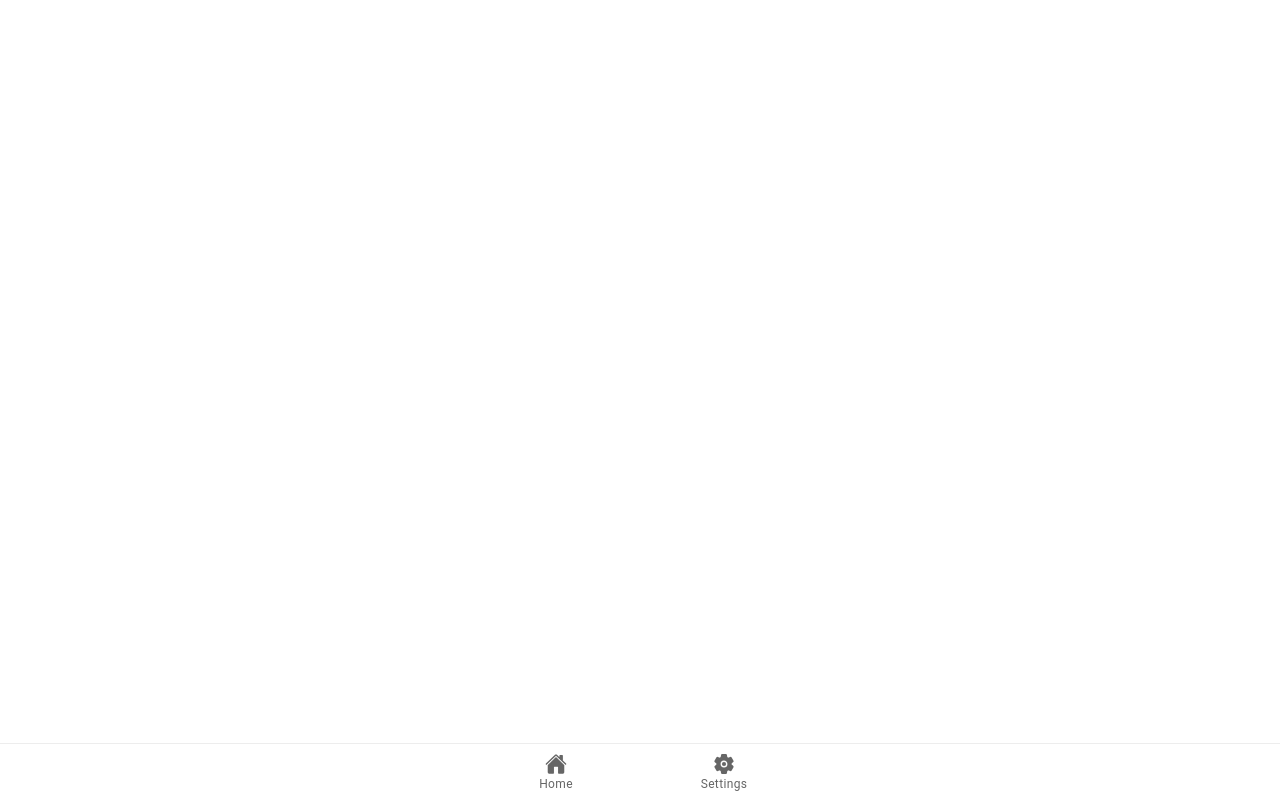
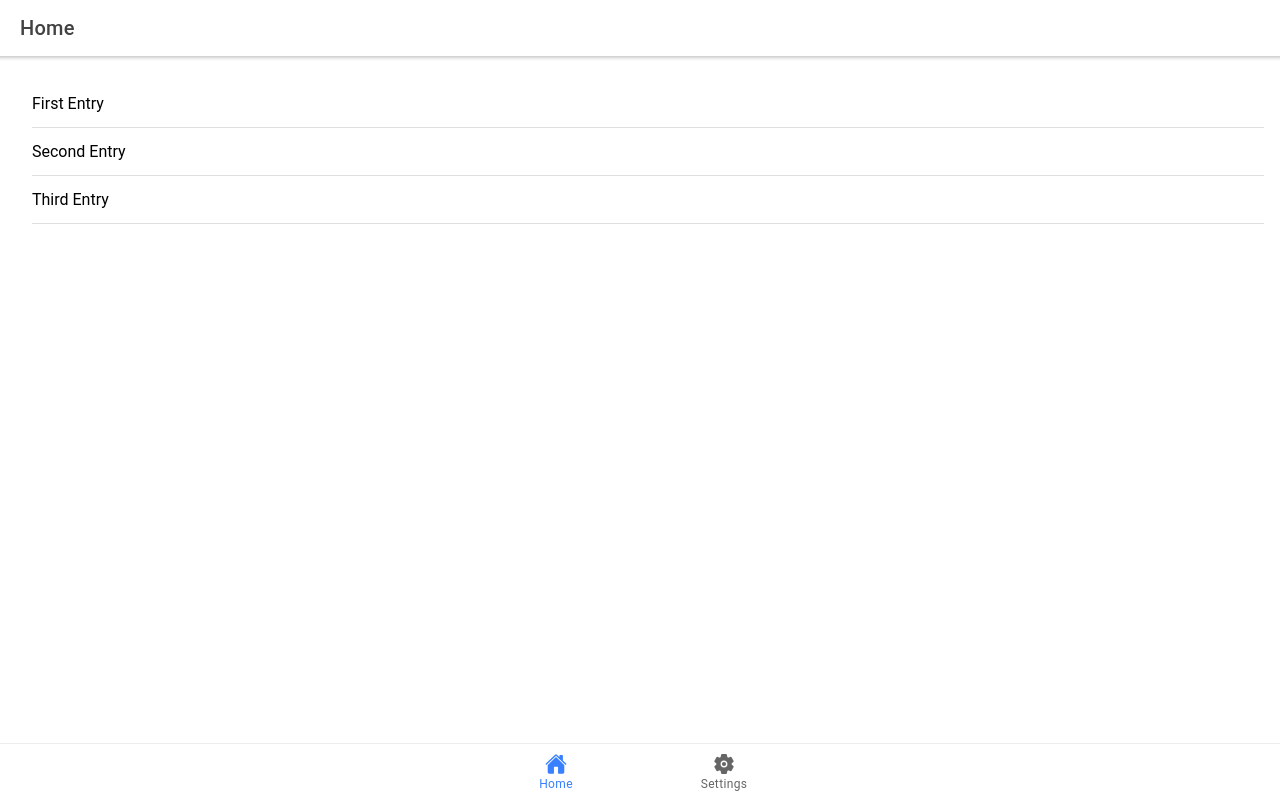
Before and after one commit to JesusGarciaSE/daily-moments, a React (Create React App) app: page /entries in a window 1280 px wide. Built offline with nearby package versions, Linux system fonts and the light colour scheme.

Commit message:
Updated home page route for better tab display and added back button to entries page

```diff
--- a/src/App.tsx
+++ b/src/App.tsx
@@ -12,7 +12,7 @@ const App: React.FC = () => {
       <IonReactRouter>
         <IonTabs>
           <IonRouterOutlet>
-            <Route exact path="/home" >
+            <Route exact path="/entries" >
               <HomePage />
             </Route>
             <Route exact path="/entries/:id" >
@@ -21,10 +21,10 @@ const App: React.FC = () => {
             <Route exact path="/settings" >
               <SettingsPage />
             </Route>
-            <Redirect exact path='/' to="/home"/>
+            <Redirect exact path='/' to="/entries"/>
           </IonRouterOutlet>
           <IonTabBar slot="bottom">
-            <IonTabButton tab="home" href="/home">
+            <IonTabButton tab="home" href="/entries">
               <IonIcon icon={homeIcon}/>
               <IonLabel>Home</IonLabel>
             </IonTabButton>
--- a/src/Pages/EntryPage.tsx
+++ b/src/Pages/EntryPage.tsx
@@ -1,4 +1,4 @@
-import { IonContent, IonHeader, IonPage, IonTitle, IonToolbar } from '@ionic/react';
+import { IonBackButton, IonButtons, IonContent, IonHeader, IonPage, IonTitle, IonToolbar } from '@ionic/react';
 import { useParams } from 'react-router';
 import { entries } from '../data';
 
@@ -16,6 +16,9 @@ const EntryPage: React.FC = () => {
     <IonPage>
       <IonHeader>
         <IonToolbar>
+          <IonButtons slot="start">
+            <IonBackButton/>
+          </IonButtons>
           <IonTitle>{entry.title}</IonTitle>
         </IonToolbar>
       </IonHeader>
```
